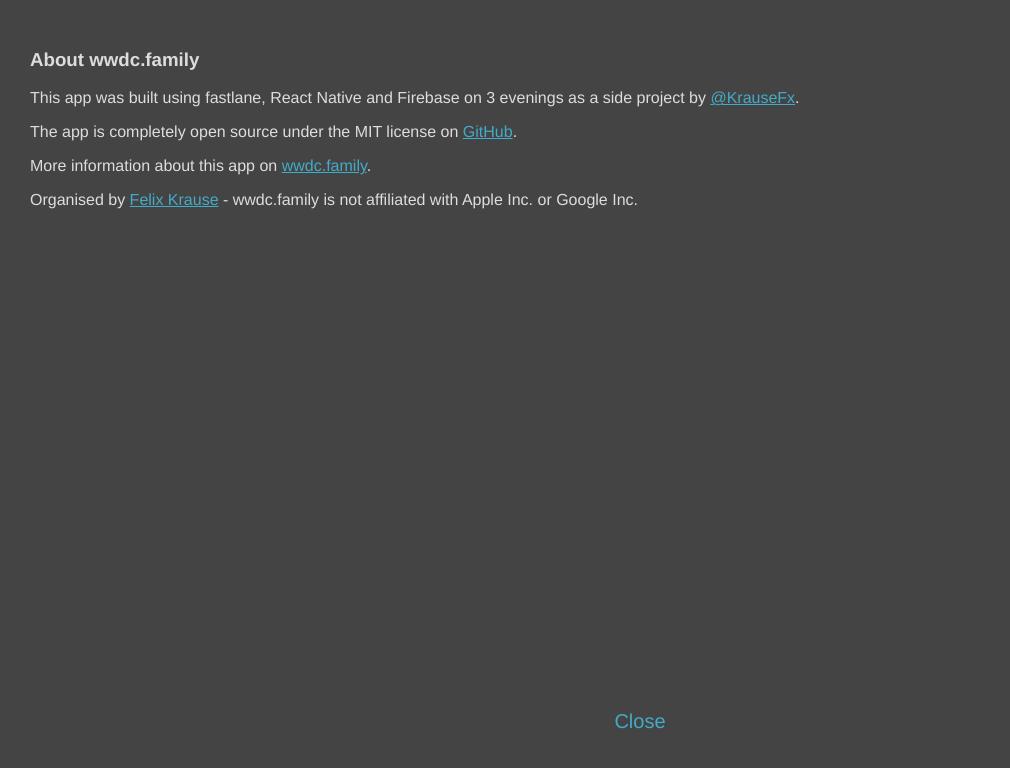
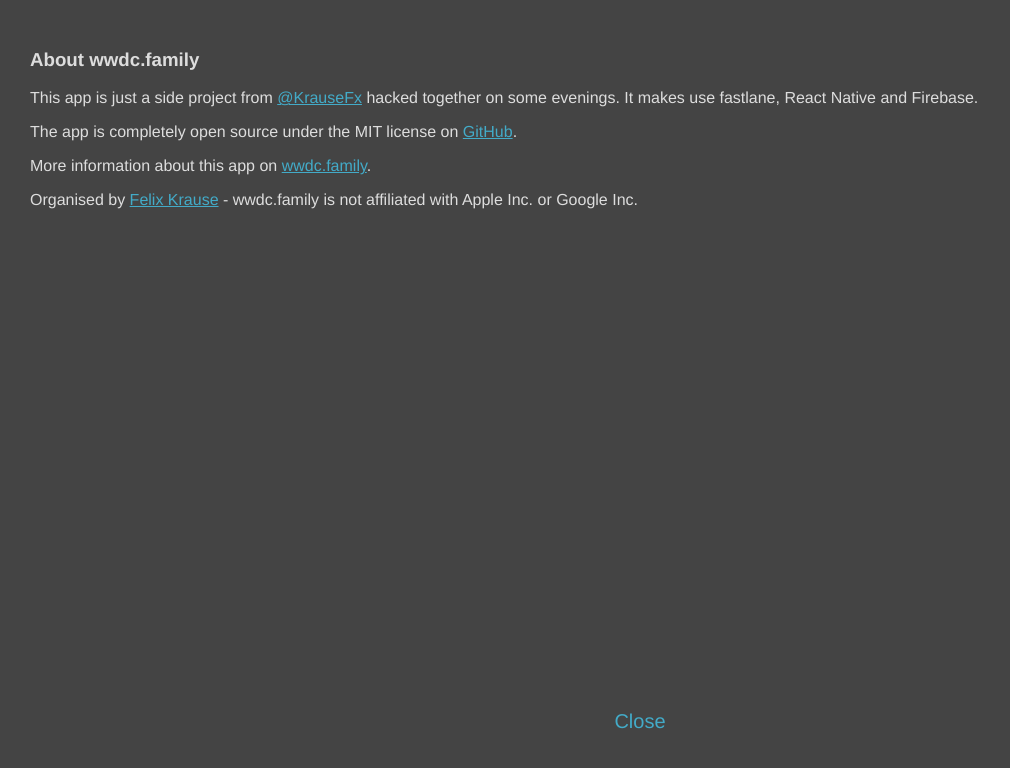
Before and after one commit to wwdc-family/app, a website: page app/about.html in a window 1280 px wide. Shown: the whole page, without its empty margins (0-1010 px from the left). Drawn offline with Linux system fonts and the light colour scheme.

Commit message:
Improve wording

```diff
--- a/app/about.html
+++ b/app/about.html
@@ -2,8 +2,7 @@
   <body>
     <div id="content">
       <h3>About wwdc.family</h3>
-      <p>This app was built using fastlane, React Native and Firebase on 3 evenings as a side project by
-      <a href="https://twitter.com/KrauseFx">@KrauseFx</a>.</p>
+      <p>This app is just a side project from <a href="https://twitter.com/KrauseFx">@KrauseFx</a> hacked together on some evenings. It makes use fastlane, React Native and Firebase.</p>
 
       <p>The app is completely open source under the MIT license on <a href="https://github.com/wwdc-family/app">GitHub</a>.</p>
 
```
